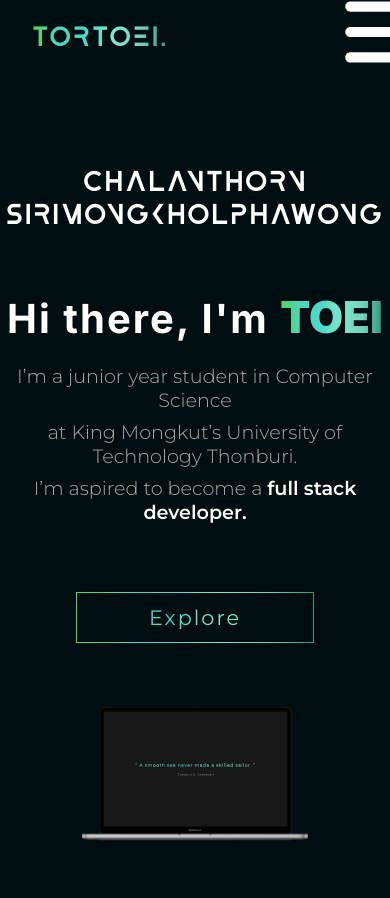
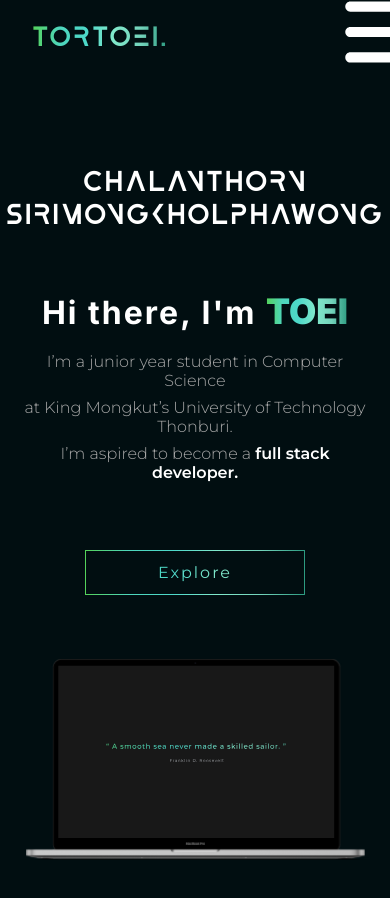
Before and after one commit to HyperactiveX/hyperactivex.github.io, a Next.js app: page / in a window 390 px wide. Shown: the top 898 px of the page. Built offline with nearby package versions, Linux system fonts and the light colour scheme.

Commit message:
[UPDATE] : Responsive in Homepage

```diff
--- a/pages/index.tsx
+++ b/pages/index.tsx
@@ -20,7 +20,7 @@ export default function Home() {
             <div className={styles.explorButton}>
               <div className={styles.buttonText}>Explore</div>
             </div>
-          <img className={styles.quoteImage} src="/images/homepage/quote.svg" alt="Quote by Franklin D. Roosevelt" width="60%"/>
+          <img className={styles.quoteImage} src="/images/homepage/quote.svg" alt="Quote by Franklin D. Roosevelt" width="50%"/>
        </div>
       </Layout>
     </div>
--- a/styles/pages/Home.module.css
+++ b/styles/pages/Home.module.css
@@ -95,10 +95,18 @@
     .quoteImage {
         margin: 2rem 0;
     }
+    @media only screen and (max-width: 1024px) {
+        .quoteImage {
+            width: 80%;
+        }
+    }
 
     @media only screen and (max-width: 768px) {
         .page {
             background-image: radial-gradient(180deg, rgba(44, 154, 128, 1) -150%, rgb(0, 0, 0) 50%, rgb(0, 0, 0) 100%);
+        }
+        .quoteImage {
+            width: 90%;
         }
         .introContainer {
             margin: 0;
@@ -113,12 +121,31 @@
             animation: slideDown 1s ease;
         }
     }
-
-    @media only screen and (max-width: 320px) {
+    @media only screen and (max-width: 425px) {
         .title {
-            font-size: 2.2rem;
+            font-size: 2rem;
         }
         .description {
+            font-size: 1rem;
+        }
+        .buttonText {
+            font-size: 1rem;
+        }
+
+    }
+    @media only screen and (max-width: 375px) {
+        .fullname {
+            font-size: 1.6rem;
+        }
+        .title {
+            font-size: 1.5rem;
+        }
+        .description {
+            font-size: 0.9rem;
+        }
+    }
+    @media only screen and (max-width: 320px) {
+        .fullname {
             font-size: 1.3rem;
         }
     }
```
